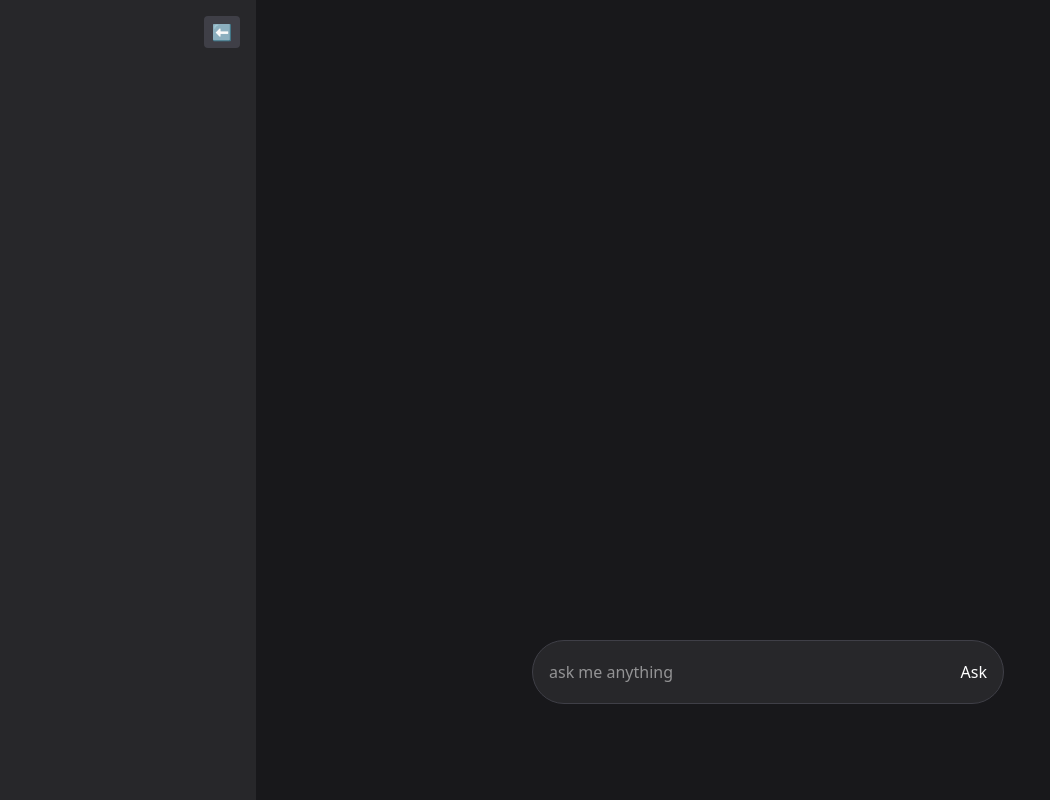
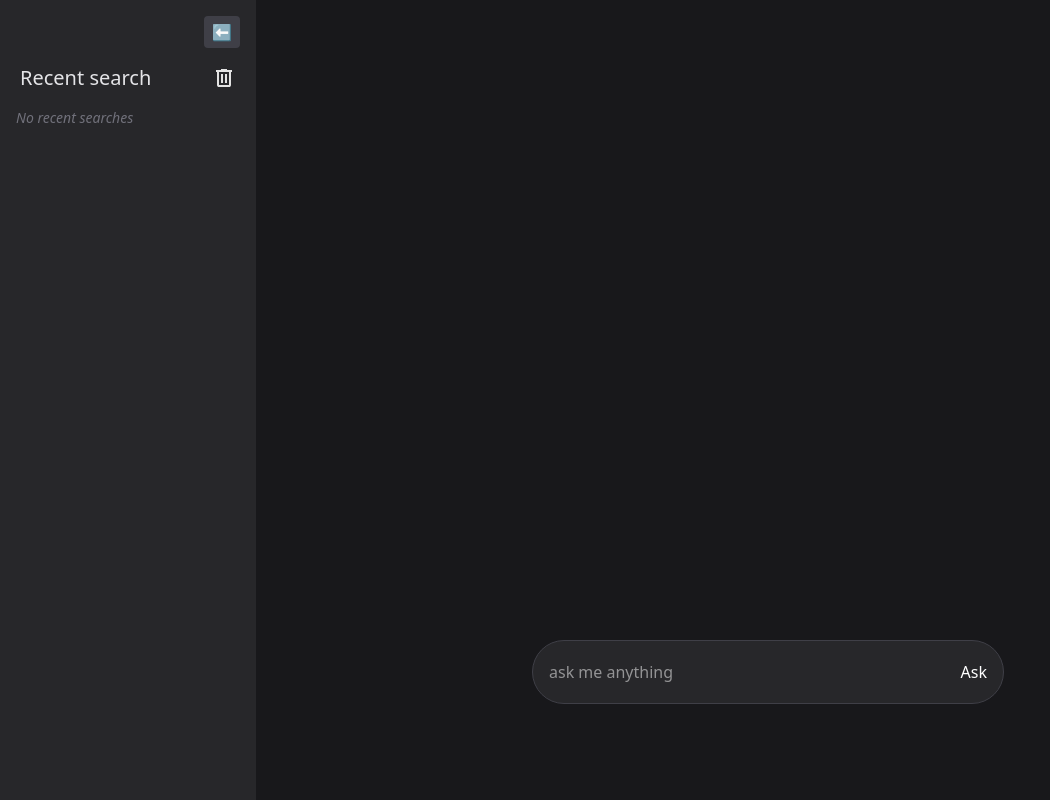
Before and after one commit to Sudev0707/intelli-react-ai, a React (Vite) app: page / in a window 1280 px wide. Shown: the whole page, without its empty margins (0-1050 px from the left). Built offline with nearby package versions, Linux system fonts and the light colour scheme.

Commit message:
'recent-earch'

```diff
--- a/src/App.jsx
+++ b/src/App.jsx
@@ -9,7 +9,9 @@ const App = () => {
   const [isCollapsed, setIsCollapsed] = useState(false);
   const [question, setQuestion] = useState("");
   const [data, setData] = useState([]);
-  const [recentQuestions, setRecentQuestions] = useState(JSON.parse(localStorage.getItem("questions")));
+  const [recentQuestions, setRecentQuestions] = useState(
+    JSON.parse(localStorage.getItem("questions")) || []
+  );
 
   const GEMINI_API_KEY = "AIzaSyDgrivbfetqlWmpRyCm6cKvgkN7qNLZczQ";
 
@@ -62,6 +64,12 @@ const App = () => {
     }
   };
 
+  const clerSearches = () => {
+    localStorage.removeItem('questions')
+    setRecentQuestions([]);
+
+  };
+
   return (
     <>
       <div className="grid grid-cols-5 text-center h-screen">
@@ -78,11 +86,40 @@ const App = () => {
               {isCollapsed ? "➡" : "⬅"}
             </button>
           </div>
+          <div className="flex justify-between">
+            <h3 className="text-xl text-zinc-200 text-left pl-5 ">
+              Recent search
+            </h3>
+            <button className="pe-5 cursor-pointer " onClick={clerSearches}>
+              <svg
+                xmlns="http://www.w3.org/2000/svg"
+                height="24px"
+                viewBox="0 -960 960 960"
+                width="24px"
+                fill="#e3e3e3"
+              >
+                <path d="M280-120q-33 0-56.5-23.5T200-200v-520h-40v-80h200v-40h240v40h200v80h-40v520q0 33-23.5 56.5T680-120H280Zm400-600H280v520h400v-520ZM360-280h80v-360h-80v360Zm160 0h80v-360h-80v360ZM280-720v520-520Z" />
+              </svg>
+            </button>
+          </div>
           {!isCollapsed && (
-            <ul className="text-white p-4 space-y-4">
-             {recentQuestions && recentQuestions.map((item)=>(
-              <li className="border-2 ">{item}</li>
-             ))}
+            <ul className="text-white p-4  text-left overflow-auto text-sm">
+              {recentQuestions &&
+              recentQuestions.filter((item) => item.trim() !== "").length >
+                0 ? (
+                recentQuestions
+                  .filter((item) => item.trim() !== "")
+                  .map((item, i) => (
+                    <li
+                      key={i}
+                      className="block p-1 pl-4 text-zinc-300 cursor-pointer hover:bg-zinc-700 truncate"
+                    >
+                      {item}
+                    </li>
+                  ))
+              ) : (
+                <li className="text-zinc-500 italic">No recent searches</li>
+              )}
             </ul>
           )}
         </div>
```
